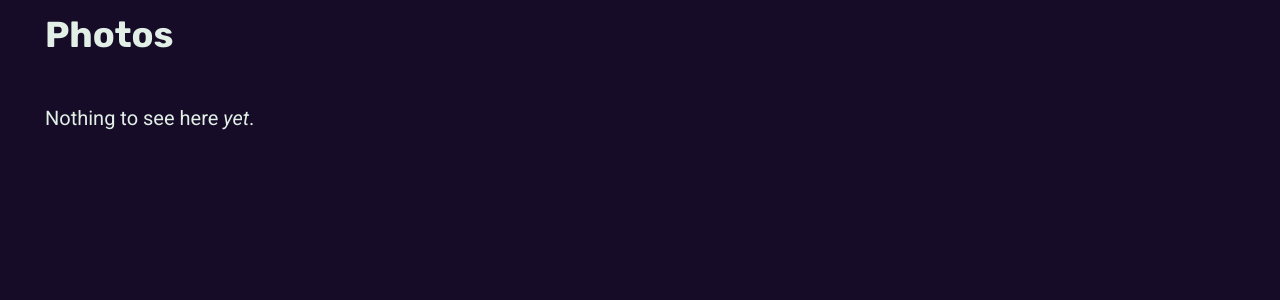
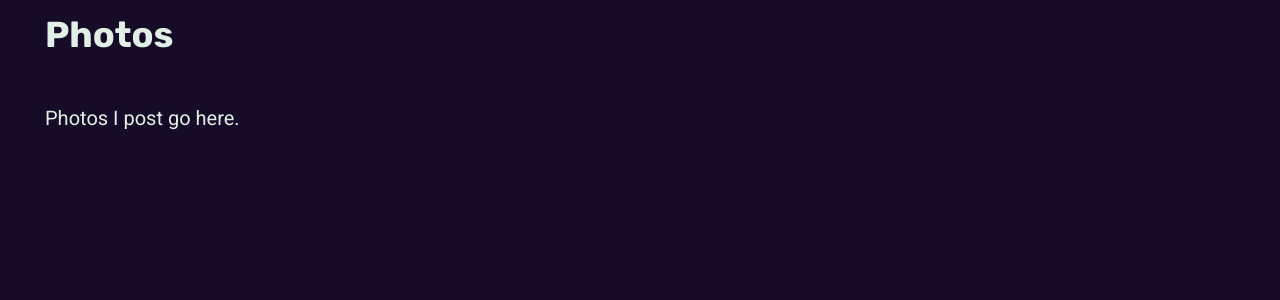
Before and after one commit to darylshaw/darylshaw.co.uk, a Jekyll site: the page built from photos.md, in a window 1280 px wide. Shown: the part 122-422 px from the top of the page. Built offline with Jekyll 4.4.1, drawn with Linux system fonts in a browser that asks for light colours; a script that is not in the unit is left out; comment, search, counter and statistics services are not loaded.

Commit message:
Set up photo posts

```diff
--- a/_config.yml
+++ b/_config.yml
@@ -44,6 +44,8 @@ defaults:
     path: ""
     type: "photos"
   values:
+    layout: "post"
+    title: ""
     permalink: "/:collection/:title"
 url: https://darylshaw.co.uk
 permalink: pretty
--- a/photos.md
+++ b/photos.md
@@ -3,4 +3,8 @@ title: Photos
 layout: photos
 ---
 
-Nothing to see here _yet_.
+Photos I post go here.
+
+{% for photo in site.photos %}
+  { photo.content | markdownify }
+{% endfor %}
```
